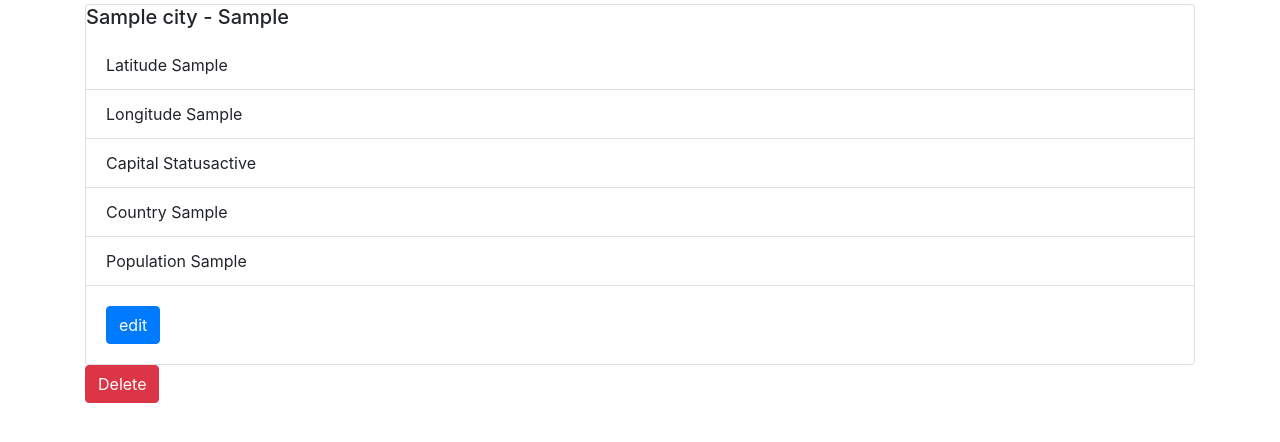
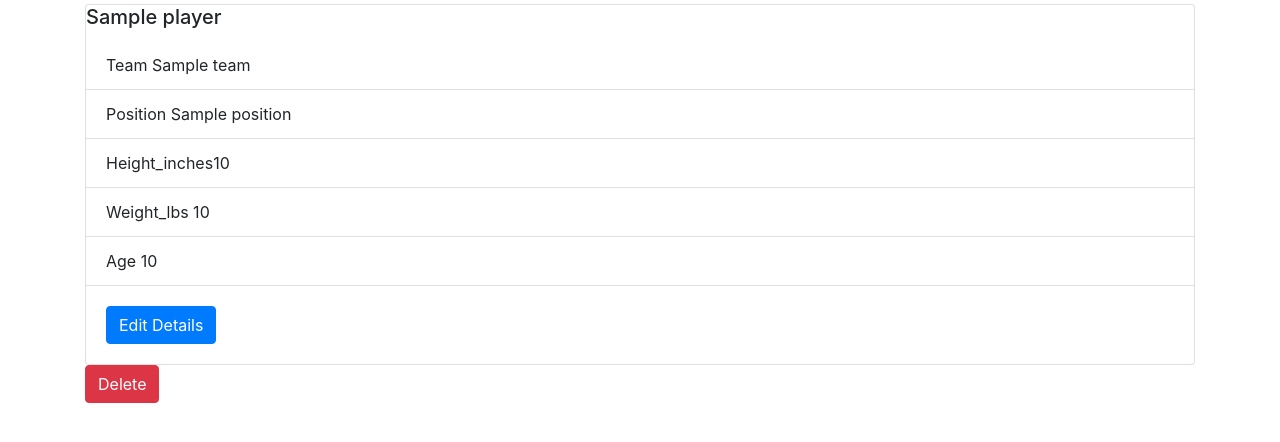
Before and after one commit to Kcode17/PyFlaskDockerPycharm_1, a Flask app: template app/templates/view.html in a window 1280 px wide. Shown: the part 56-498 px from the top of the page. Run offline with Flask 2, Linux system fonts and the light colour scheme; the template is opened without the code that fills it: most values are stand-ins (such as "Sample title", 1, 10 or a date in 2020); some libraries are stand-ins or nearby versions.

Commit message:
Fix - Got the new data into database

```diff
--- a/app/app.py
+++ b/app/app.py
@@ -25,10 +25,10 @@ def index():
     return render_template('index.html', title='Home', user=user, cities=result)
 
 
-@app.route('/view/<int:city_id>', methods=['GET'])
-def record_view(city_id):
+@app.route('/view/<int:player_id>', methods=['GET'])
+def record_view(player_id):
     cursor = mysql.get_db().cursor()
-    cursor.execute('SELECT * FROM tblBaseball_Players WHERE id=%s', city_id)
+    cursor.execute('SELECT * FROM tblBaseball_Players WHERE id=%s', player_id)
     result = cursor.fetchall()
     return render_template('view.html', title='View Form', city=result[0])
 
--- a/app/templates/view.html
+++ b/app/templates/view.html
@@ -2,20 +2,20 @@
 {% block content %}
 
 <div class="card" class="m-5 p-2">
-    <h5 class="card-title">{{ city.fldName }} - {{ city.fldAbbreviation }}</h5>
+    <h5 class="card-title">{{ player.Name }}</h5>
 
     <ul class="list-group list-group-flush">
-        <li class="list-group-item">Latitude {{ city.fldLat }}</li>
-        <li class="list-group-item">Longitude {{ city.fldLong }}</li>
-        <li class="list-group-item">Capital Status{{ city.fldCapitalStatus }}</li>
-        <li class="list-group-item">Country {{ city.fldCountry }}</li>
-        <li class="list-group-item">Population {{ city.fldPopulation }}</li>
+        <li class="list-group-item">Team {{ player.Team }}</li>
+        <li class="list-group-item">Position {{ player.Position }}</li>
+        <li class="list-group-item">Height_inches{{ player.Height_inches }}</li>
+        <li class="list-group-item">Weight_lbs {{ player.Weight_lbs }}</li>
+        <li class="list-group-item">Age {{ player.Age }}</li>
     </ul>
     <div class="card-body">
-        <a href="/edit/{{city.id}}" class="card-link btn btn-primary">edit</a>
+        <a href="/edit/{{player.id}}" class="card-link btn btn-primary">Edit Details</a>
     </div>
 </div>
-<form action="/delete/{{city.id}}" method="post"><button type="submit" class="btn btn-danger">Delete</button></form>
+<form action="/delete/{{player.id}}" method="post"><button type="submit" class="btn btn-danger">Delete</button></form>
 
 
 {% endblock %}
--- a/db/init.sql
+++ b/db/init.sql
@@ -12,7 +12,7 @@ CREATE TABLE IF NOT EXISTS tblBaseball_Players (
     PRIMARY KEY (`id`)
 );
 
-INSERT INTO tblBaseball_Players VALUES
+INSERT INTO tblBaseball_Players (Name,Team,Position,Height_inches,Weight_lbs,Age) VALUES
     ('Adam Donachie',' "BAL"',' "Catcher"',74,180,22.99),
     ('Paul Bako',' "BAL"',' "Catcher"',74,215,34.69),
     ('Ramon Hernandez',' "BAL"',' "Catcher"',72,210,30.78),
@@ -111,4 +111,5 @@ INSERT INTO tblBaseball_Players VALUES
     ('Chris Resop',' "ANA"',' "Relief Pitcher"',75,222,24.32),
     ('Phil Seibel',' "ANA"',' "Relief Pitcher"',73,195,28.09),
     ('Justin Speier',' "ANA"',' "Relief Pitcher"',76,205,33.31),
-    ('Darren Oliver',' "ANA"',' "Relief Pitcher"',74,220,36.4);
+    ('Darren Oliver',' "ANA"',' "Relief Pitcher"',74,220,36.4),
+    ('Hector Carrasco',' "ANA"',' "Relief Pitcher"',74,220,37.36);
```
